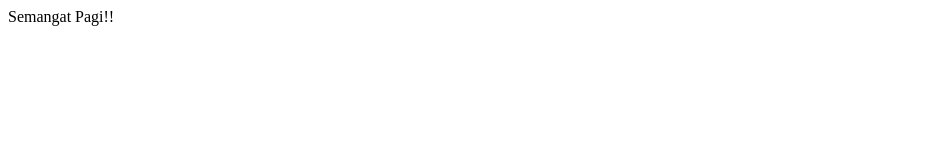
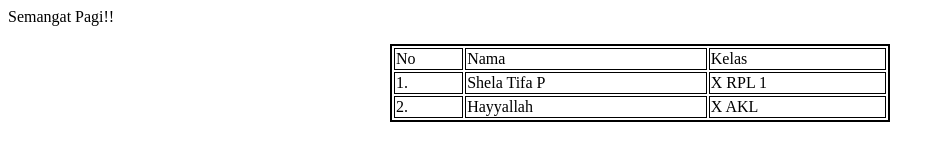
Before and after one commit to Shelatp/branch_html, a plain HTML site: page index.html in a window 1280 px wide. Shown: the whole page, without its empty margins (0-944 px from the left). Drawn offline with Linux system fonts and the light colour scheme.

Commit message:
Update index.html

```diff
--- a/index.html
+++ b/index.html
@@ -6,5 +6,42 @@
       </head>
       <body>
     Semangat Pagi!!
+          <br>
+          <br>
+           <table width=500 height=50 border=2 bordercolor="black"   cellpadding=1 align=center >
+        <tr>
+            <td>
+             No
+            </td>
+            <td>
+                Nama
+            </td>
+            <td>
+                Kelas
+            </td>
+        </tr>
+        <tr>
+            <td>
+                1.
+            </td>
+            <td>
+                Shela Tifa P
+            </td>
+            <td>
+                X RPL 1
+            </td>
+        </tr>
+        <tr>
+            <td>
+                2.
+            </td>
+            <td>
+                Hayyallah
+            </td>
+            <td>
+                X AKL
+            </td>
+        </tr>
       </body>
+
 </html>
```
